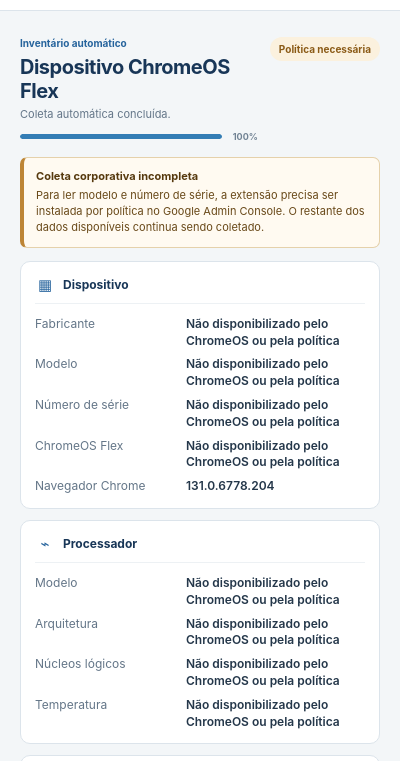
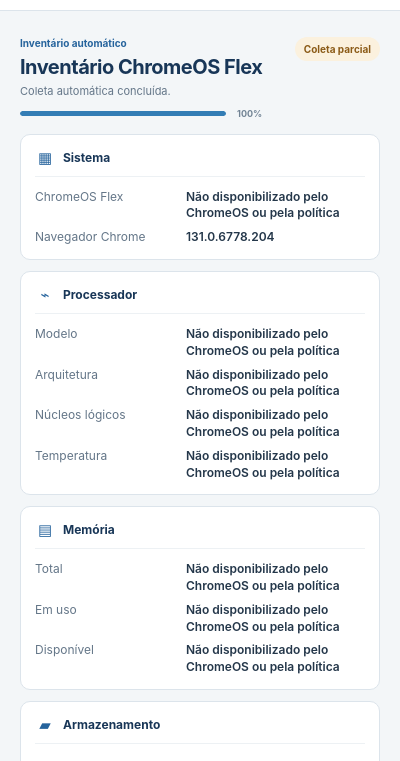
Before and after one commit to ti-eccos/Manutencao-ChromeOS-Flex, a browser extension: page src/chromeos-flex/popup.html in a window 400 px wide. Shown: the part 51-812 px from the top of the page. Drawn offline with Linux system fonts and the light colour scheme.

Commit message:
Publish ChromeOS Flex v0.2.7 without unavailable corporate fields

```diff
--- a/docs/chromeos-flex/updates.xml
+++ b/docs/chromeos-flex/updates.xml
@@ -1,6 +1,6 @@
 <?xml version="1.0" encoding="UTF-8"?>
 <gupdate xmlns="http://www.google.com/update2/response" protocol="2.0">
   <app appid="ceglicidhapmkepenojdaclkdehabgda">
-    <updatecheck codebase="https://ti-eccos.github.io/Manutencao-ChromeOS-Flex/chromeos-flex/Kit_ECCOS_ChromeOS_Flex.crx" version="0.2.6" />
+    <updatecheck codebase="https://ti-eccos.github.io/Manutencao-ChromeOS-Flex/chromeos-flex/Kit_ECCOS_ChromeOS_Flex.crx" version="0.2.7" />
   </app>
 </gupdate>
--- a/src/chromeos-flex/popup.html
+++ b/src/chromeos-flex/popup.html
@@ -18,15 +18,10 @@
       <span id="statusBadge" class="badge busy">Coletando</span>
     </section>
 
-    <div id="policyNotice" class="notice" hidden>
-      <strong>Coleta corporativa incompleta</strong>
-      <span>Para ler modelo e número de série, a extensão precisa ser instalada por política no Google Admin Console. O restante dos dados disponíveis continua sendo coletado.</span>
-    </div>
-
     <section class="component-grid" aria-label="Componentes detectados">
       <article class="component-card wide">
-        <div class="card-heading"><span class="card-icon">▦</span><h2>Dispositivo</h2></div>
-        <dl id="deviceFields" class="data-list"></dl>
+        <div class="card-heading"><span class="card-icon">▦</span><h2>Sistema</h2></div>
+        <dl id="systemFields" class="data-list"></dl>
       </article>
       <article class="component-card">
         <div class="card-heading"><span class="card-icon">⌁</span><h2>Processador</h2></div>
@@ -42,6 +37,7 @@
       </article>
       <article class="component-card wide guided">
         <div class="card-heading"><span class="card-icon">◎</span><h2>Verificações do ChromeOS</h2></div>
+        <p>Fabricante, modelo e número de série podem ser consultados manualmente em <strong>chrome://system</strong>, quando o sistema os disponibiliza. A extensão não consegue ler essa página automaticamente.</p>
         <p>O ChromeOS não libera os resultados de todos os testes de bateria e conectividade para uma extensão. Abra <strong>Configurações → Sobre o ChromeOS → Diagnóstico</strong> para executá-los.</p>
         <p class="muted">Esta extensão não altera rede, sistema ou arquivos.</p>
       </article>
--- a/src/chromeos-flex/popup.js
+++ b/src/chromeos-flex/popup.js
@@ -5,7 +5,7 @@
     document.body.classList.add('full-page');
   }
 
-  const collected = { generatedAt: new Date(), device: {}, cpu: {}, memory: {}, storage: [], chromeos: {} };
+  const collected = { generatedAt: new Date(), cpu: {}, memory: {}, storage: [], chromeos: {} };
   const $ = id => document.getElementById(id);
   const showValue = value => value === undefined || value === null || value === '' ? 'Não disponibilizado pelo ChromeOS ou pela política' : String(value);
   const bytes = value => {
@@ -36,23 +36,13 @@
     const cpuPromise = runOptional(() => chrome.system.cpu.getInfo());
     const memoryPromise = runOptional(() => chrome.system.memory.getInfo());
     const storagePromise = runOptional(() => chrome.system.storage.getInfo());
-    const platformPromise = runOptional(() => chrome.enterprise?.hardwarePlatform?.getHardwarePlatformInfo());
-    const [cpu, memory, storage, platform] = await Promise.all([cpuPromise, memoryPromise, storagePromise, platformPromise]);
-    setProgress(62, 'Identificando o dispositivo gerenciado…');
-
-    const attrApi = chrome.enterprise?.deviceAttributes;
-    const serial = await runOptional(() => attrApi?.getDeviceSerialNumber());
+    const [cpu, memory, storage] = await Promise.all([cpuPromise, memoryPromise, storagePromise]);
     setProgress(88, 'Organizando os dados coletados…');
 
     const userAgent = navigator.userAgent || '';
     const osMatch = userAgent.match(/CrOS\s+\S+\s+([\d.]+)/i);
     const chromeMatch = userAgent.match(/Chrome\/([\d.]+)/);
     collected.generatedAt = new Date();
-    collected.device = {
-      manufacturer: platform?.manufacturer || null,
-      model: platform?.model || null,
-      serial
-    };
     collected.cpu = {
       model: cpu?.modelName || null,
       architecture: cpu?.archName || null,
@@ -87,12 +77,8 @@
   }
 
   function render() {
-    const device = collected.device;
-    const deviceName = device.model || 'Dispositivo ChromeOS Flex';
-    $('deviceHeading').textContent = deviceName;
-    $('deviceFields').innerHTML = [
-      rowHtml('Fabricante', device.manufacturer), rowHtml('Modelo', device.model),
-      rowHtml('Número de série', device.serial),
+    $('deviceHeading').textContent = 'Inventário ChromeOS Flex';
+    $('systemFields').innerHTML = [
       rowHtml('ChromeOS Flex', collected.chromeos.version), rowHtml('Navegador Chrome', collected.chromeos.browser)
     ].join('');
 
@@ -115,17 +101,14 @@
       storageRoot.innerHTML = collected.storage.map(disk => `<article class="storage-item"><strong>${escapeHtml(disk.name)}</strong><span>Tipo: ${escapeHtml(disk.type)}<br>Total: ${escapeHtml(showValue(bytes(disk.capacity)))}<br>Espaço livre: ${escapeHtml(disk.free === null ? 'Não disponibilizado nesta versão do Chrome' : bytes(disk.free))}</span></article>`).join('');
     }
 
-    const managedFields = Boolean(device.manufacturer && device.model && device.serial);
     const hardwareAvailable = Boolean(cpu.model || memory.total || collected.storage.length);
     const badge = $('statusBadge');
-    if (managedFields && hardwareAvailable) {
+    if (hardwareAvailable) {
       badge.className = 'badge good'; badge.textContent = 'Coleta concluída';
       $('collectStatus').textContent = 'Informações disponíveis coletadas automaticamente.';
-      $('policyNotice').hidden = true;
     } else {
-      badge.className = 'badge partial'; badge.textContent = hardwareAvailable ? 'Coleta parcial' : 'Política necessária';
-      $('collectStatus').textContent = hardwareAvailable ? 'Dados básicos coletados; a política pode liberar identificação adicional.' : 'A extensão precisa ser implantada pela política da escola para consultar o dispositivo.';
-      $('policyNotice').hidden = false;
+      badge.className = 'badge partial'; badge.textContent = 'Coleta parcial';
+      $('collectStatus').textContent = 'O ChromeOS não disponibilizou dados básicos nesta coleta. Tente novamente.';
     }
   }
 
@@ -133,9 +116,6 @@
     const stamp = new Intl.DateTimeFormat('pt-BR', { dateStyle: 'short', timeStyle: 'short' }).format(collected.generatedAt);
     const rows = [
       ['Coleta', 'Data e hora', stamp],
-      ['Dispositivo', 'Fabricante', collected.device.manufacturer],
-      ['Dispositivo', 'Modelo', collected.device.model],
-      ['Dispositivo', 'Número de série', collected.device.serial],
       ['ChromeOS Flex', 'Versão', collected.chromeos.version],
       ['ChromeOS Flex', 'Navegador Chrome', collected.chromeos.browser],
       ['Processador', 'Modelo', collected.cpu.model],
@@ -210,7 +190,7 @@
   }
 
   function baseName() {
-    const name = collected.device.serial || 'ChromeOSFlex';
+    const name = 'ChromeOSFlex';
     const safe = String(name).normalize('NFD').replace(/[\u0300-\u036f]/g, '').replace(/[^A-Za-z0-9_-]+/g, '-').replace(/^-+|-+$/g, '') || 'ChromeOSFlex';
     const stamp = collected.generatedAt.toISOString().replace(/[:.]/g, '-');
     return `ECCOS_${safe}_${stamp}`;
@@ -242,7 +222,6 @@
   collect().catch(error => {
     $('statusBadge').className = 'badge partial'; $('statusBadge').textContent = 'Coleta indisponível';
     $('collectStatus').textContent = error?.message || 'O Chrome não liberou os dados do dispositivo.';
-    $('policyNotice').hidden = false;
     toast('Não foi possível coletar os dados neste perfil do Chrome.');
   });
 })();
```
Also changed, not shown: src/chromeos-flex/LEIA-ME.txt, src/chromeos-flex/manifest.json, 3 other files.
